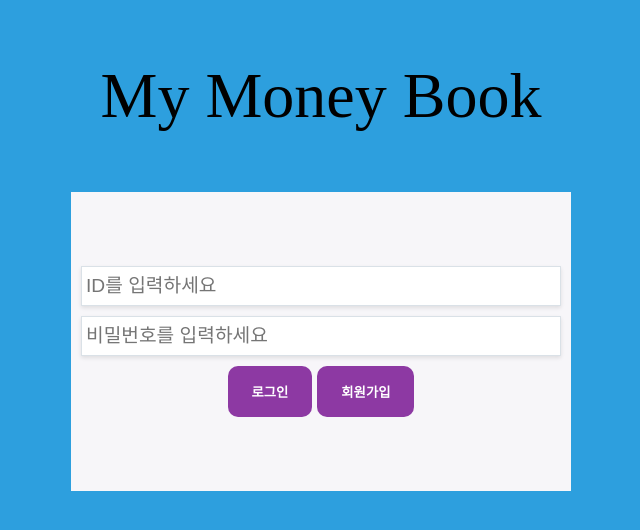
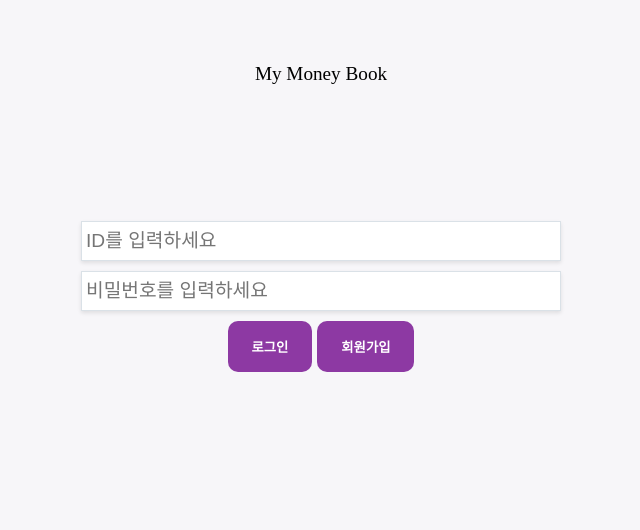
Before and after one commit to awdsza/my-moneybook, a Vue app: page /login in a window 1280 px wide. Shown: the top 530 px of the page, without its empty margins (319-959 px from the left). Built offline with nearby package versions, Linux system fonts and the light colour scheme.

Commit message:
fix:기본 배경색을 흰색계열로 변경

```diff
--- a/src/css/common.css
+++ b/src/css/common.css
@@ -1,6 +1,6 @@
 body{
+    background-color: #f7f6f9;
 
-    background: rgb(45, 159, 222);
 }
 .app{
     position: relative;
@@ -12,7 +12,7 @@ body{
     height: calc(100% - 64px - 102px);
   }
 h1{
-    font-size: 4rem;
+
     text-align: center;
     font-weight: 100;
   }
```
